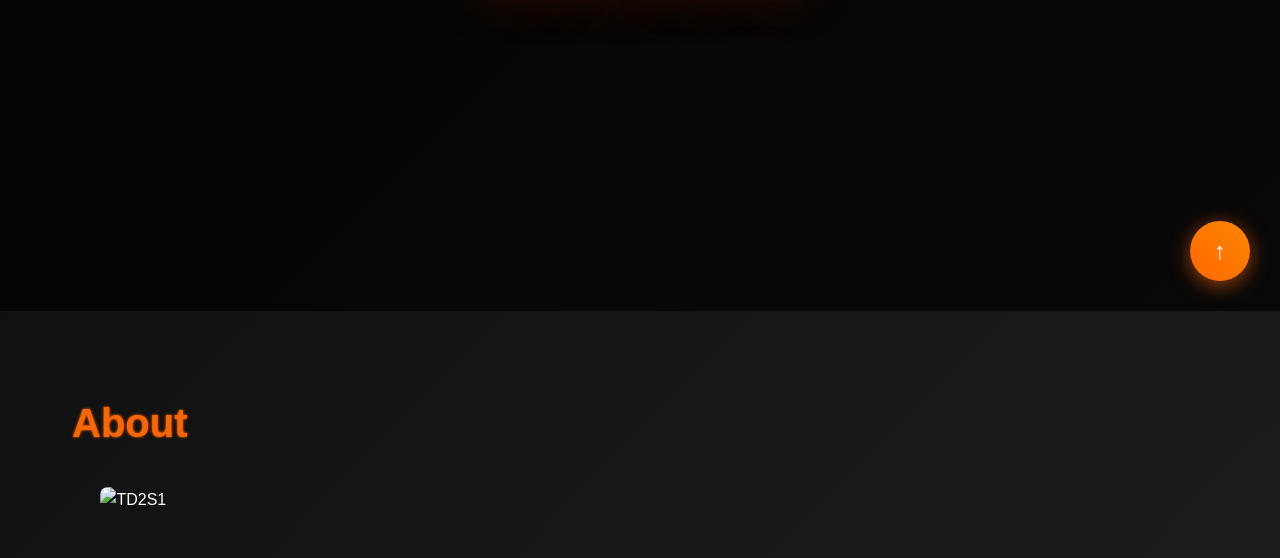
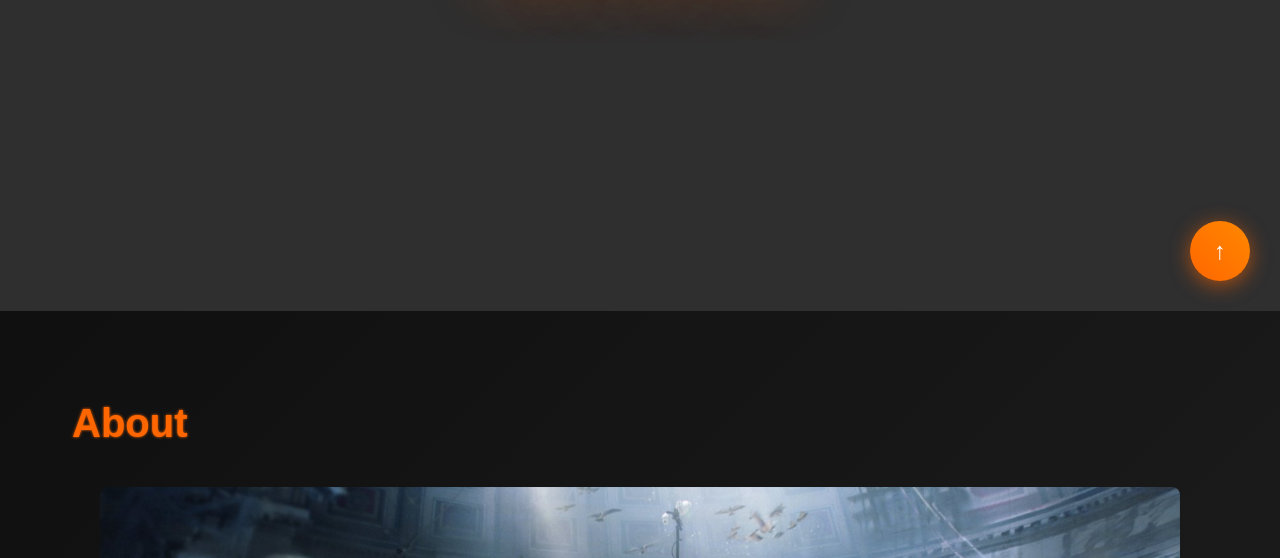
Before and after one commit to Jared-Seok/thedivision2survivorsclosed.test., a plain HTML site: page index.html in a window 1280 px wide. Shown: the part 489-1047 px from the top of the page. Drawn offline with Linux system fonts and the light colour scheme; the site is published under a folder, as on GitHub Pages, so addresses that start at the root find nothing.

Commit message:
Update index.html

```diff
--- a/index.html
+++ b/index.html
@@ -81,7 +81,7 @@
             position: relative;
             padding: 0 2rem;
             /* 배경 마스크를 더 어둡게 변경 (0.5 -> 0.7) */
-            background: linear-gradient(rgba(0, 0, 0, 0.7), rgba(0, 0, 0, 0.7)), url('/img/main.jpeg');
+            background: linear-gradient(rgba(0, 0, 0, 0.7), rgba(0, 0, 0, 0.7)), url('img/main.jpeg');
             background-size: cover;
             background-position: center;
         }
@@ -317,7 +317,7 @@
     <section class="section" id="about">
         <h2>About</h2>
         <div class="about-image">
-            <img id="about-image" src="/img/Gy92eISWMAAT5L1.jpeg" alt="TD2S1">
+            <img id="about-image" src="img/Gy92eISWMAAT5L1.jpeg" alt="TD2S1">
         </div>
         <div class="content-with-image">
             <div class="text-content">
```
